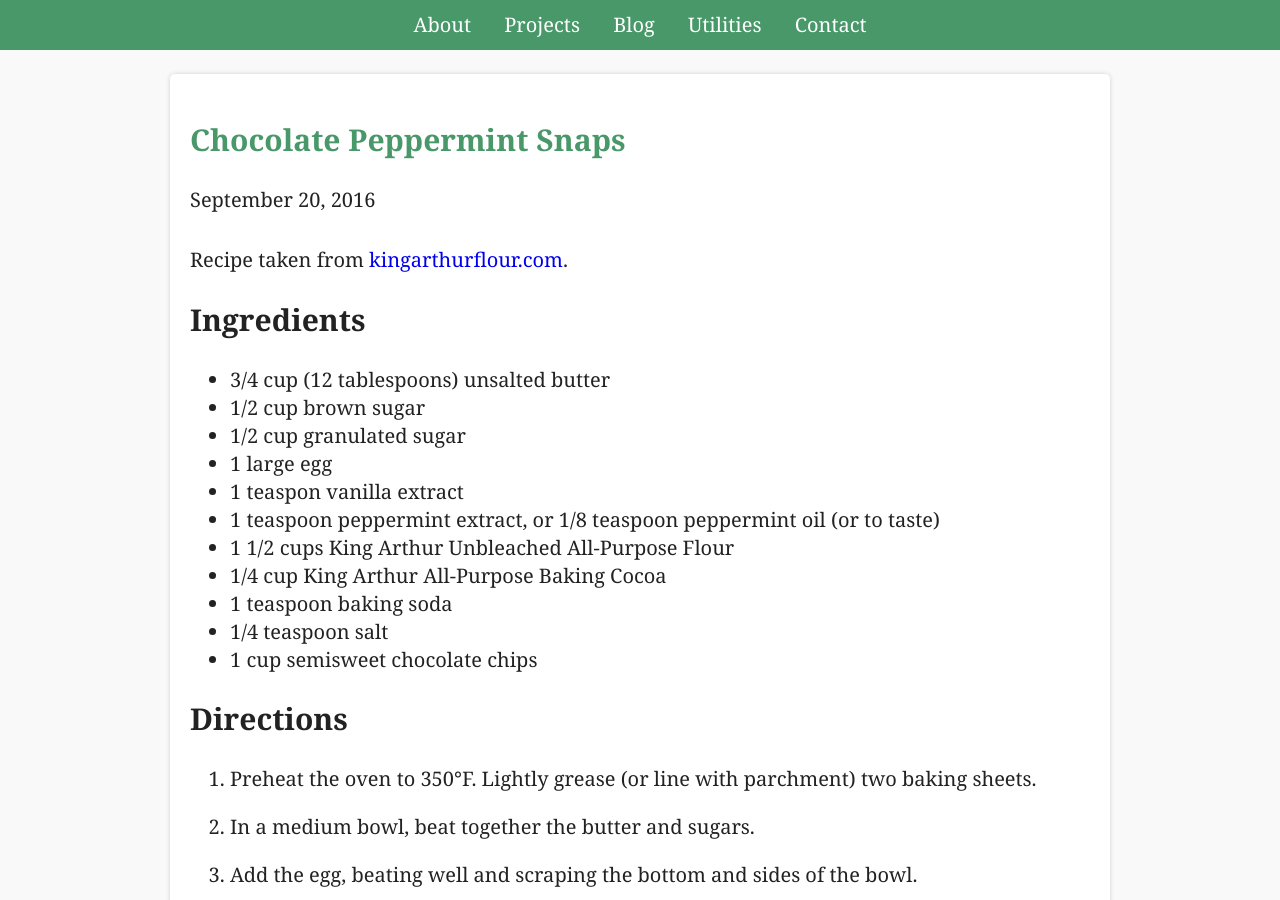
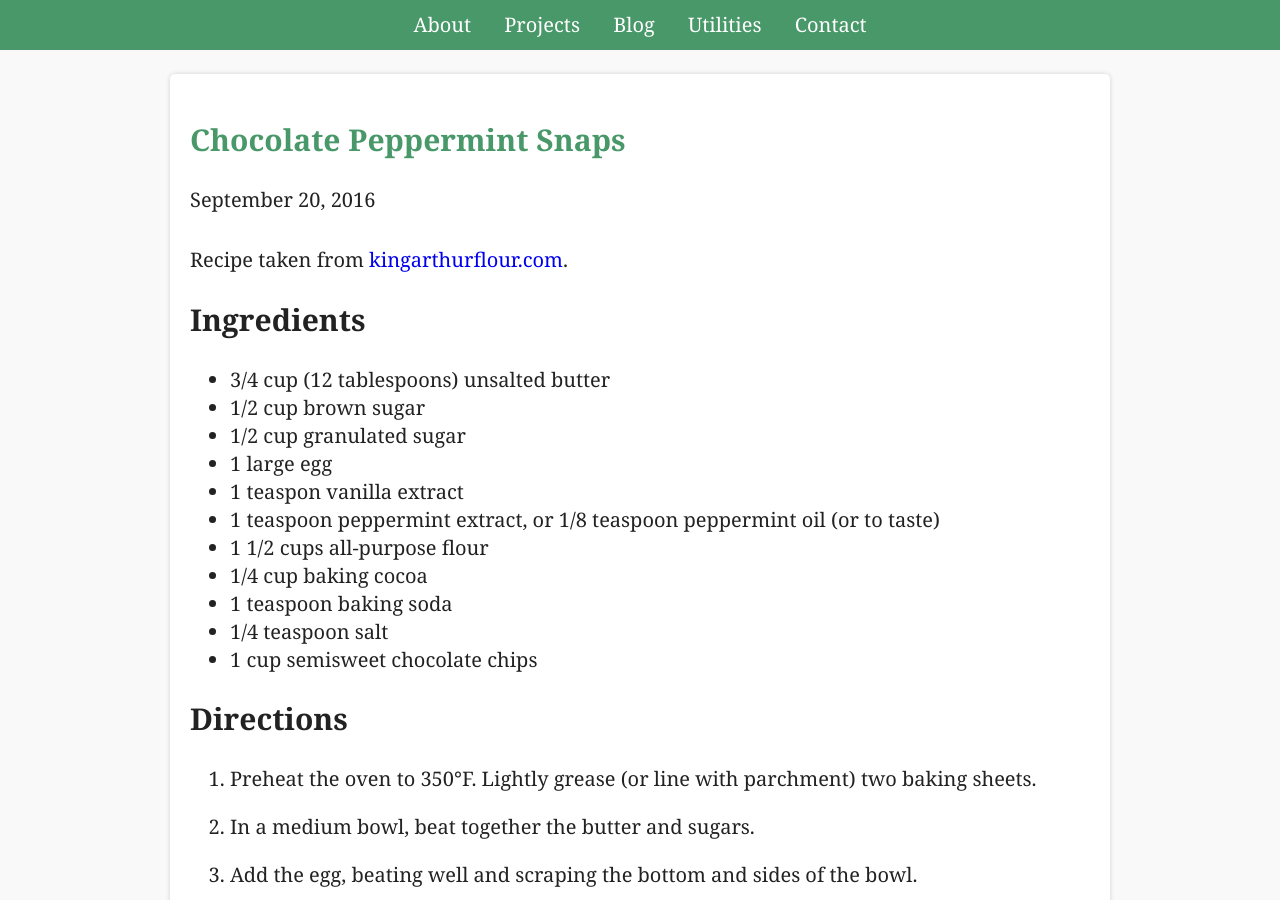
Before and after one commit to adamhammes/old-site, a Jekyll site: the page built from site/recipes/_posts/2016-09-20-chocolate-peppermint-snaps.md, in a window 1280 px wide and 900 px high. Built offline with Jekyll 4.4.1, drawn with Linux system fonts in a browser that asks for light colours.

Commit message:
Remove brand references

```diff
--- a/site/recipes/_posts/2016-09-20-chocolate-peppermint-snaps.md
+++ b/site/recipes/_posts/2016-09-20-chocolate-peppermint-snaps.md
@@ -15,8 +15,8 @@ Recipe taken from [kingarthurflour.com](http://www.kingarthurflour.com/recipes/c
 * 1 large egg
 * 1 teaspon vanilla extract
 * 1 teaspoon peppermint extract, or 1/8 teaspoon peppermint oil (or to taste)
-* 1 1/2 cups King Arthur Unbleached All-Purpose Flour
-* 1/4 cup King Arthur All-Purpose Baking Cocoa
+* 1 1/2 cups all-purpose flour
+* 1/4 cup baking cocoa
 * 1 teaspoon baking soda
 * 1/4 teaspoon salt
 * 1 cup semisweet chocolate chips
```
